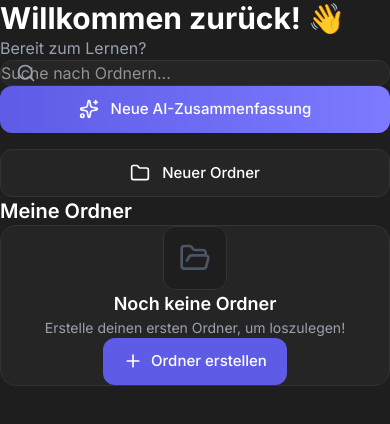
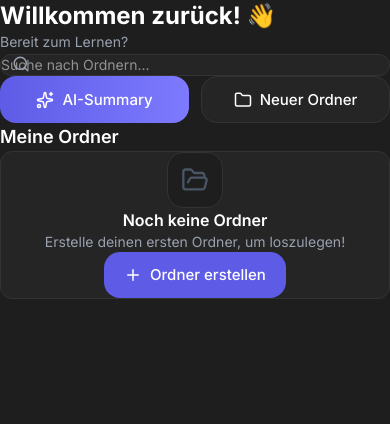
Before and after one commit to BenSchwank/Blop, a Next.js app in the folder StudyFlow/frontend/: page / in a window 390 px wide. Shown: the top 424 px of the page. Built offline with nearby package versions, Linux system fonts and the light colour scheme; sample sign-in values are in the browser's storage.

Commit message:
Compact design: smaller buttons, reduced spacing, responsive text

```diff
--- a/StudyFlow/frontend/src/app/page.tsx
+++ b/StudyFlow/frontend/src/app/page.tsx
@@ -17,78 +17,79 @@ export default function Dashboard() {
   return (
     <div className="bg-[#1e1e1e] min-h-screen">
       {/* Main Container */}
-      <div className="max-w-6xl mx-auto px-6 py-8">
+      <div className="max-w-5xl mx-auto px-6 py-6">
 
         {/* Header */}
-        <div className="mb-10">
-          <h1 className="text-3xl font-bold text-white mb-2">
+        <div className="mb-6">
+          <h1 className="text-2xl font-bold text-white mb-1">
             Willkommen zurück! 👋
           </h1>
-          <p className="text-base text-gray-400">
+          <p className="text-sm text-gray-400">
             Bereit zum Lernen?
           </p>
         </div>
 
         {/* Search Bar */}
-        <div className="mb-8">
+        <div className="mb-6">
           <div className="relative">
-            <Search className="absolute left-4 top-1/2 -translate-y-1/2 text-gray-400" size={20} />
+            <Search className="absolute left-3 top-1/2 -translate-y-1/2 text-gray-400" size={18} />
             <input
               type="text"
               placeholder="Suche nach Ordnern..."
               value={searchQuery}
               onChange={(e) => setSearchQuery(e.target.value)}
-              className="w-full pl-12 pr-4 py-3.5 bg-[#252526] text-white rounded-xl border border-[#333] focus:border-[#5E5CE6] focus:outline-none transition-all"
+              className="w-full pl-10 pr-4 py-2.5 bg-[#252526] text-white text-sm rounded-lg border border-[#333] focus:border-[#5E5CE6] focus:outline-none transition-all"
             />
           </div>
         </div>
 
         {/* Action Buttons */}
-        <div className="grid grid-cols-1 md:grid-cols-2 gap-4 mb-10">
+        <div className="grid grid-cols-2 gap-3 mb-6">
           <button
             onClick={handleNewSummary}
-            className="flex items-center justify-center gap-3 bg-gradient-to-r from-[#5E5CE6] to-[#7D7AFF] text-white px-6 py-4 rounded-xl font-medium hover:shadow-lg hover:shadow-[#5E5CE6]/20 transition-all"
+            className="flex items-center justify-center gap-2 bg-gradient-to-r from-[#5E5CE6] to-[#7D7AFF] text-white px-4 py-3 rounded-lg text-sm font-medium hover:shadow-lg hover:shadow-[#5E5CE6]/20 transition-all"
           >
-            <Sparkles size={20} />
-            <span>Neue AI-Zusammenfassung</span>
+            <Sparkles size={18} />
+            <span className="hidden sm:inline">Neue AI-Zusammenfassung</span>
+            <span className="sm:hidden">AI-Summary</span>
           </button>
 
           <button
             onClick={handleCreateFolder}
-            className="flex items-center justify-center gap-3 bg-[#252526] text-white px-6 py-4 rounded-xl font-medium border border-[#333] hover:bg-[#2d2d2d] transition-all"
+            className="flex items-center justify-center gap-2 bg-[#252526] text-white px-4 py-3 rounded-lg text-sm font-medium border border-[#333] hover:bg-[#2d2d2d] transition-all"
           >
-            <Folder size={20} />
+            <Folder size={18} />
             <span>Neuer Ordner</span>
           </button>
         </div>
 
         {/* Folders Section */}
         <div>
-          <h2 className="text-xl font-semibold text-white mb-6">
+          <h2 className="text-lg font-semibold text-white mb-4">
             Meine Ordner
           </h2>
 
           {/* Empty State */}
-          <div className="bg-[#252526] border border-[#333] rounded-2xl p-12 text-center">
-            <div className="flex justify-center mb-6">
-              <div className="w-16 h-16 bg-[#1e1e1e] rounded-xl flex items-center justify-center border border-[#333]">
-                <FolderOpen size={32} className="text-gray-600" />
+          <div className="bg-[#252526] border border-[#333] rounded-xl p-10 text-center">
+            <div className="flex justify-center mb-4">
+              <div className="w-14 h-14 bg-[#1e1e1e] rounded-lg flex items-center justify-center border border-[#333]">
+                <FolderOpen size={28} className="text-gray-600" />
               </div>
             </div>
 
-            <h3 className="text-lg font-semibold text-white mb-2">
+            <h3 className="text-base font-semibold text-white mb-2">
               Noch keine Ordner
             </h3>
 
-            <p className="text-sm text-gray-400 mb-6">
+            <p className="text-sm text-gray-400 mb-5">
               Erstelle deinen ersten Ordner, um loszulegen!
             </p>
 
             <button
               onClick={handleCreateFolder}
-              className="inline-flex items-center gap-2 bg-[#5E5CE6] text-white px-6 py-3 rounded-xl font-medium hover:bg-[#7D7AFF] transition-all"
+              className="inline-flex items-center gap-2 bg-[#5E5CE6] text-white px-5 py-2.5 rounded-lg text-sm font-medium hover:bg-[#7D7AFF] transition-all"
             >
-              <Plus size={20} />
+              <Plus size={18} />
               <span>Ordner erstellen</span>
             </button>
           </div>
```
